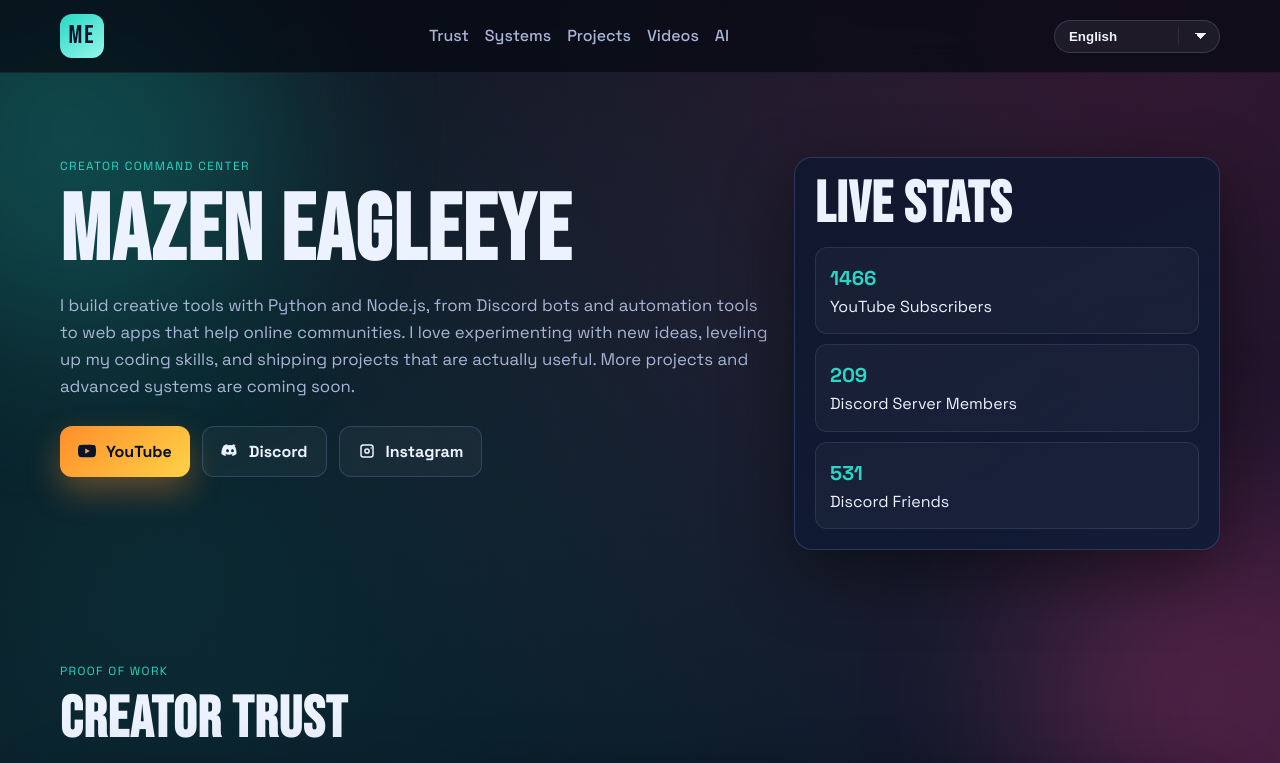
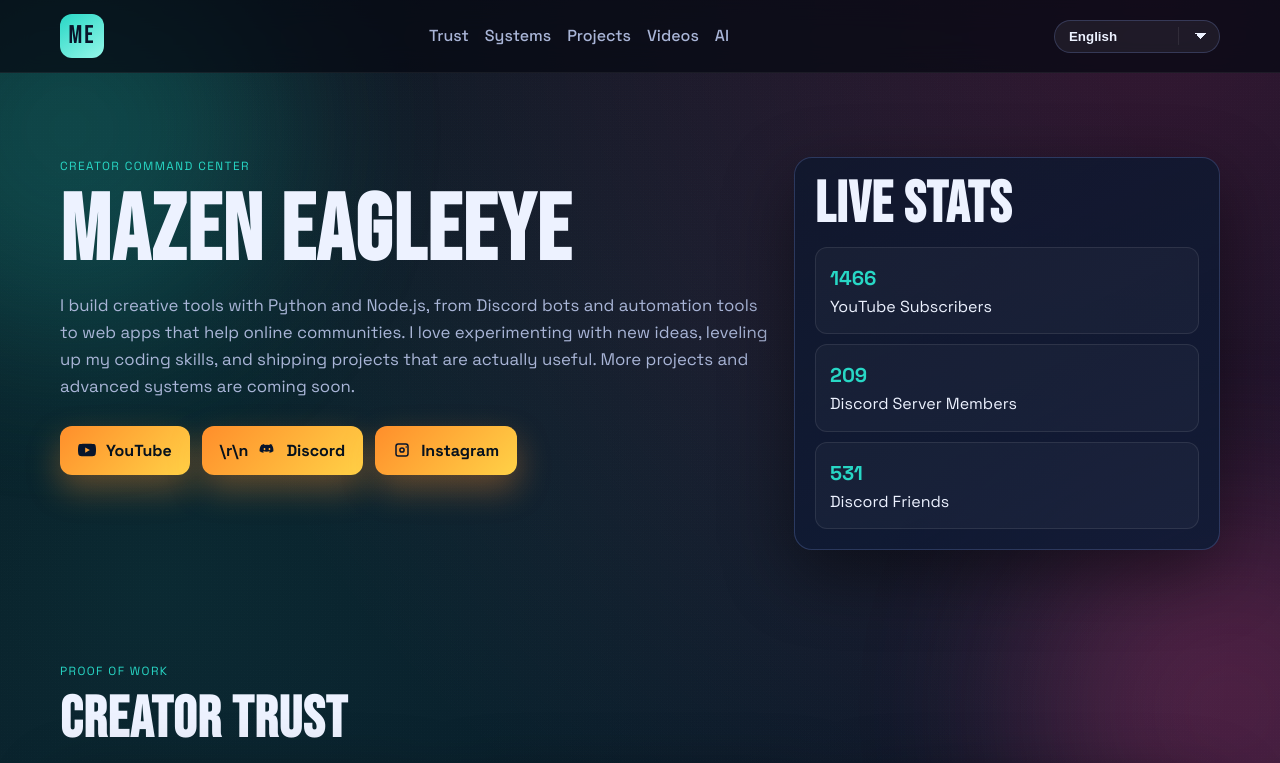
Before and after one commit to hazemabosena/mazeneagleeye, a website: page index.html in a window 1280 px wide. Shown: the top 763 px of the page. Drawn offline with Linux system fonts and the light colour scheme; no server answers.

Commit message:
Unify CTA colors and improve Discord icon

```diff
--- a/index.html
+++ b/index.html
@@ -65,13 +65,10 @@
               </svg>
               <span data-i18n="heroYouTube">YouTube</span>
             </a>
-            <a class="btn btn-ghost btn-icon" href="https://discord.com/users/1019254470191890473" target="_blank" rel="noopener" aria-label="Discord">
-              <svg viewBox="0 0 24 24" aria-hidden="true" focusable="false">
-                <path d="M20.3 4.5A18.2 18.2 0 0 0 15.9 3a12.7 12.7 0 0 0-.6 1.4 17.2 17.2 0 0 0-6.6 0A12.7 12.7 0 0 0 8.1 3 18.2 18.2 0 0 0 3.7 4.5C1 8.5.3 12.3.6 16c1.8 1.4 3.5 2.2 5.1 2.7a13 13 0 0 0 1.1-1.8 11.4 11.4 0 0 1-1.7-.8l.4-.3c3.3 1.6 6.9 1.6 10.2 0l.4.3c-.5.3-1.1.6-1.7.8a13 13 0 0 0 1.1 1.8c1.6-.5 3.3-1.3 5.1-2.7.4-3.7-.3-7.5-2.6-11.5ZM8.7 13.7c-1 0-1.9-.9-1.9-2.1s.8-2.1 1.9-2.1c1 0 1.9.9 1.9 2.1s-.9 2.1-1.9 2.1Zm6.6 0c-1 0-1.9-.9-1.9-2.1s.8-2.1 1.9-2.1c1 0 1.9.9 1.9 2.1s-.9 2.1-1.9 2.1Z" />
-              </svg>
+            <a class="btn btn-main btn-icon" href="https://discord.com/users/1019254470191890473" target="_blank" rel="noopener" aria-label="Discord">\r\n              <svg viewBox="0 0 24 24" aria-hidden="true" focusable="false">\r\n                <path d="M19.6 5.3A16.9 16.9 0 0 0 15.9 4c-.2.4-.4.9-.6 1.3a15.8 15.8 0 0 0-6.6 0c-.2-.4-.4-.9-.6-1.3a16.9 16.9 0 0 0-3.7 1.3C2.5 8.1 1.9 10.8 2.1 13.5c1.7 1.2 3.3 1.9 4.9 2.3.4-.5.7-1 1-1.5-.6-.2-1.1-.4-1.6-.7l.4-.3c3 1.4 6.1 1.4 9 0l.4.3c-.5.3-1 .5-1.6.7.3.5.6 1 1 1.5 1.6-.4 3.2-1.1 4.9-2.3.3-2.7-.3-5.4-2-8.2ZM8.7 12.3c-.7 0-1.2-.7-1.2-1.5s.5-1.5 1.2-1.5 1.2.7 1.2 1.5-.5 1.5-1.2 1.5Zm6.6 0c-.7 0-1.2-.7-1.2-1.5s.5-1.5 1.2-1.5 1.2.7 1.2 1.5-.5 1.5-1.2 1.5Z" />\r\n              </svg>
               <span data-i18n="heroDiscord">Discord</span>
             </a>
-            <a class="btn btn-ghost btn-icon" href="https://www.instagram.com/mazeneagleeye/" target="_blank" rel="noopener" aria-label="Instagram">
+            <a class="btn btn-main btn-icon" href="https://www.instagram.com/mazeneagleeye/" target="_blank" rel="noopener" aria-label="Instagram">
               <svg viewBox="0 0 24 24" aria-hidden="true" focusable="false">
                 <path d="M7 3h10a4 4 0 0 1 4 4v10a4 4 0 0 1-4 4H7a4 4 0 0 1-4-4V7a4 4 0 0 1 4-4Zm10 2H7a2 2 0 0 0-2 2v10a2 2 0 0 0 2 2h10a2 2 0 0 0 2-2V7a2 2 0 0 0-2-2Zm-5 3.2A3.8 3.8 0 1 1 8.2 12 3.8 3.8 0 0 1 12 8.2Zm0 2A1.8 1.8 0 1 0 13.8 12 1.8 1.8 0 0 0 12 10.2ZM17.6 7a1 1 0 1 1-1 1 1 1 0 0 1 1-1Z" />
               </svg>
```
